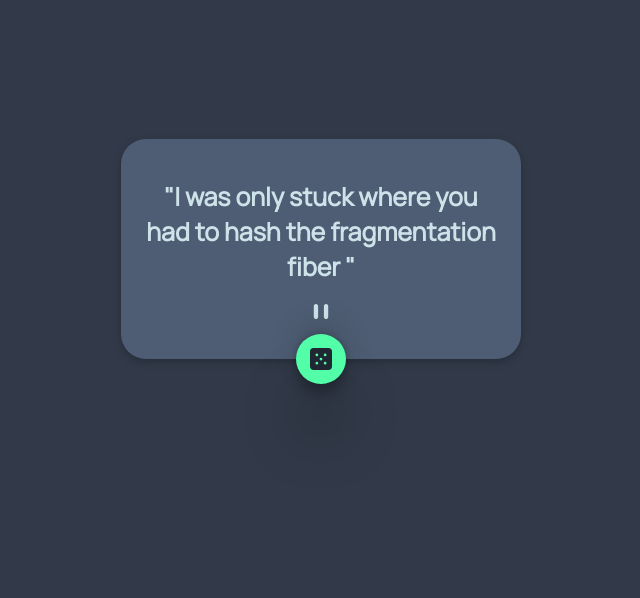
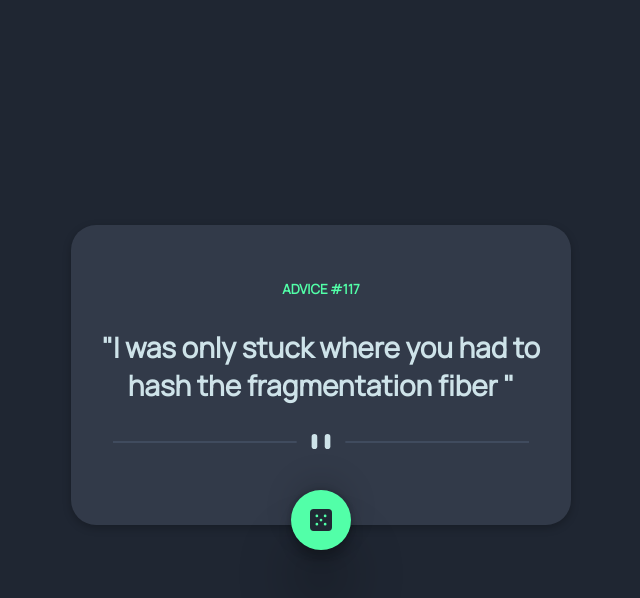
Before and after one commit to becks-tech/tech-api, a plain HTML site: page index.html in a window 1280 px wide. Shown: the whole page, without its empty margins (319-959 px from the left). Drawn offline with Linux system fonts and the light colour scheme.

Commit message:
changes made to fix bug in app.js

```diff
--- a/index.html
+++ b/index.html
@@ -12,6 +12,7 @@
     <p>Use the button below to 'fetch' cool tech-savvy sounding phrases from an external location via the Fetch API. The phrases will be displayed below: </p>
     <div class="main-container">
         <div class="text-container">
+            <h6 id="quoteNum">ADVICE #117</h6>
             <div class="par">I was only stuck where you had to hash the fragmentation fiber
             </div>
             <img src="./images/pattern-divider-desktop.svg" alt="pattern-divider-desktop" srcset="">
--- a/styles.css
+++ b/styles.css
@@ -20,11 +20,12 @@ body{
     text-align: center;
     margin: 0 auto;
     max-width: 800px;
-    background: var(--dark-grayish-blue);
+    background: var(--dark-blue);
     display:flex;
     align-items: center;
     justify-content: center;
     flex-direction: column;
+    height: 80vh;
 
 }
 h1{
@@ -37,9 +38,8 @@ p{
     display:flex;
     align-items: center;
     justify-content: center;
-    width: 400px;
-    height: 220px;
-    margin-top: 30px;
+    width: 500px;
+    height: 300px;
     position: relative;
     border-radius: 25px;
 
@@ -49,16 +49,19 @@ p{
     align-items: center;
     flex-direction: column;
     justify-content: center;
-    background: var(--grayish-blue);
+    background: var(--dark-grayish-blue);
     height: 100%;
     border-radius: 25px;
     box-shadow: rgba(0, 0, 0, 0.24) 0px 3px 8px;
 }
+#quoteNum{
+    color: var(--neon-green);
+}
 .text-container div{
     color: var(--light-cyan);
-    font-size: 25px;
+    font-size: 28px;
     font-weight: 600;
-    padding: 20px;
+    padding: 30px;
 }
 .text-container div::before{
     content: '"';
@@ -67,7 +70,7 @@ p{
     content: '"';
 }
 .text-container img{
-    width: 320px;
+    padding: 0px 30px;
     height: 15px;
     margin-bottom: 20px;
 }
@@ -75,8 +78,8 @@ p{
     display: flex;
     align-items: center;
     justify-content: center;
-    height: 50px;
-    width: 50px;
+    height: 60px;
+    width: 60px;
     background: var(--neon-green);
     padding: 10px;
     cursor: pointer;
@@ -89,7 +92,7 @@ p{
 }
 .main-container > button:hover{
     border-color: var(--neon-green);
-    box-shadow: 0 0 40px var(--neon-green);
+    box-shadow: var(--neon-green) 0px 0px 40px;
 }
 .main-container button img{
     height: 22px;
```
